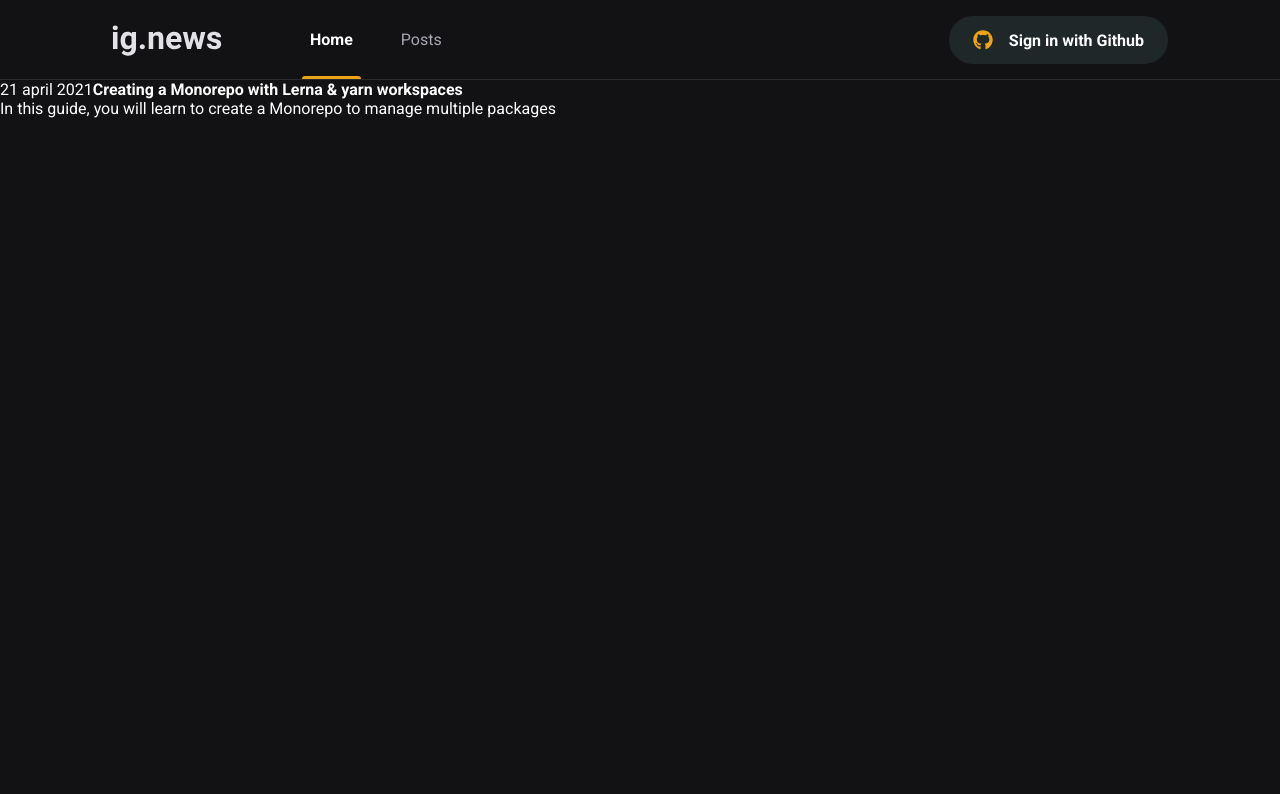
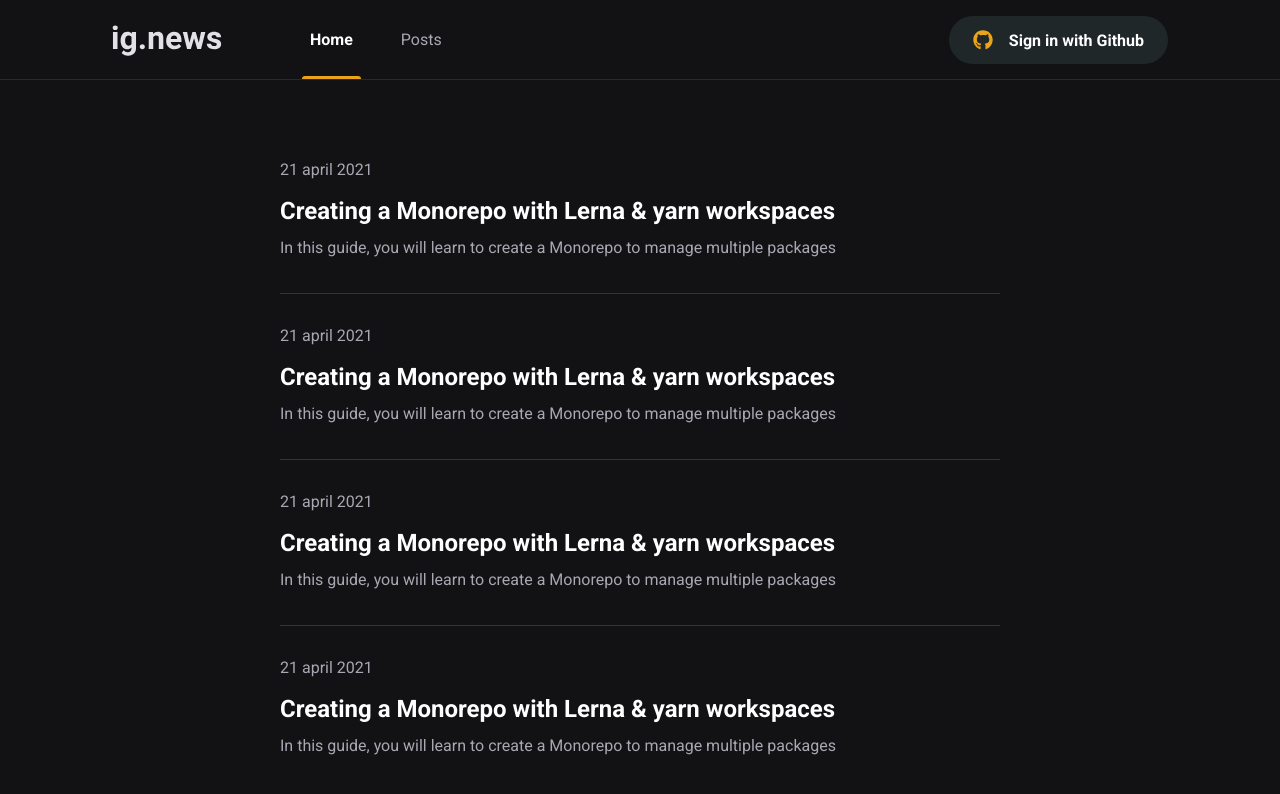
Before and after one commit to lecamilotti/ignews, a Next.js app: page /posts in a window 1280 px wide. Shown: the top 794 px of the page. Built offline with nearby package versions, Linux system fonts and the light colour scheme; no server answers.

Commit message:
styling post page

```diff
--- a/src/pages/posts/index.tsx
+++ b/src/pages/posts/index.tsx
@@ -7,13 +7,27 @@
     <Head>
       <title>Posts | TechNews </title>
     </Head>
-      <main>
-      <div>
-        <a>
+      <main className={styles.container}>
+      <div className={styles.posts}>
+        <a href="#">
           <time>21 april 2021</time>
           <strong>Creating a Monorepo with Lerna & yarn workspaces</strong>
           <p>In this guide, you will learn to create a Monorepo to manage multiple packages</p>
-
+        </a>
+        <a href="#">
+          <time>21 april 2021</time>
+          <strong>Creating a Monorepo with Lerna & yarn workspaces</strong>
+          <p>In this guide, you will learn to create a Monorepo to manage multiple packages</p>
+        </a>
+        <a href="#">
+          <time>21 april 2021</time>
+          <strong>Creating a Monorepo with Lerna & yarn workspaces</strong>
+          <p>In this guide, you will learn to create a Monorepo to manage multiple packages</p>
+        </a>
+        <a href="#">
+          <time>21 april 2021</time>
+          <strong>Creating a Monorepo with Lerna & yarn workspaces</strong>
+          <p>In this guide, you will learn to create a Monorepo to manage multiple packages</p>
         </a>
       </div>
 
--- a/src/pages/posts/styles.module.scss
+++ b/src/pages/posts/styles.module.scss
@@ -0,0 +1,48 @@
+.container {
+ max-width: 1120px;
+ margin: 0 auto;
+ padding: 0 2rem;
+}
+
+.posts {
+  max-width: 720px;
+  margin: 5rem auto 0;
+
+  a{
+    display: block;
+
+    & + a {
+      margin-top: 2rem;
+      padding-top: 2rem;
+      border-top: 1px solid var(--gray-700);
+    }
+
+    time {
+      font-size: 1rem;
+      display: flex;
+      align-items: center;
+      color: var(--gray-300);
+
+    }
+
+    strong {
+      display: block;
+      font-size: 1.5rem;
+      margin-top: 1rem;
+      line-height: 2rem;
+      transition: color 0.3s;
+    }
+
+    p {
+      color: var(--gray-300);
+      margin-top: 0.5rem;
+      line-height: 1.625rem;
+    }
+
+    &:hover strong {
+      color: var(--yellow-500);
+    }
+  }
+
+
+}
--- a/src/styles/global.scss
+++ b/src/styles/global.scss
@@ -9,6 +9,7 @@
 
   --gray-100: #e1e1e6;
   --gray-300: #a8a8b3;
+  --gray-700: #323238;
   --gray-800: #29292e;
   --gray-850: #1f2729;
   --gray-900: #121214;
```
